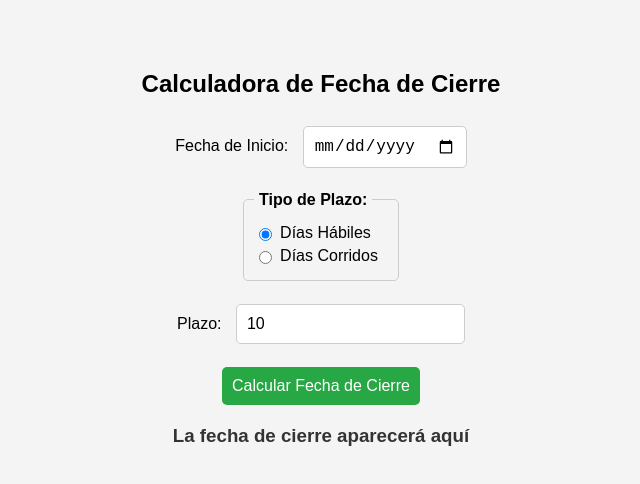
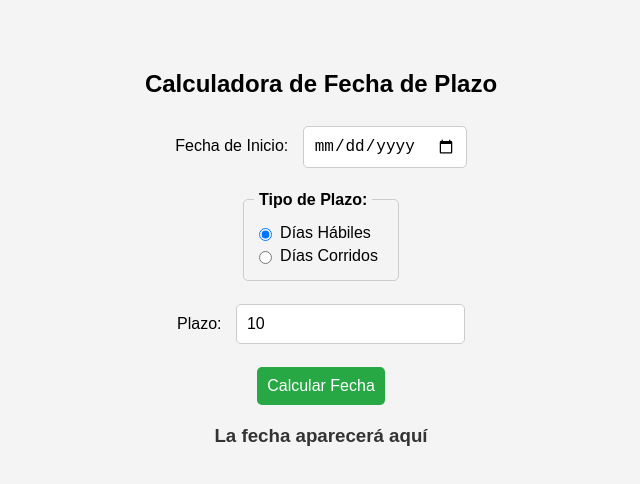
Before and after one commit to DanielCea/index, a plain HTML site: page index.1.html in a window 1280 px wide. Shown: the whole page, without its empty margins (319-959 px from the left). Drawn offline with Linux system fonts and the light colour scheme.

Commit message:
Update index.1.html

```diff
--- a/index.1.html
+++ b/index.1.html
@@ -70,7 +70,7 @@
     </head>
 <body>
 
-    <h2>Calculadora de Fecha de Cierre</h2>
+    <h2>Calculadora de Fecha de Plazo</h2>
 
     <div>
         <label for="fechaInicio">Fecha de Inicio:</label>
@@ -94,9 +94,9 @@
         <input id="diasPlazo" type="number" value="10" min="1">
     </div>
 
-    <button id="btnCalcular">Calcular Fecha de Cierre</button>
+    <button id="btnCalcular">Calcular Fecha</button>
 
-    <h3 id="fechaCierre">La fecha de cierre aparecerá aquí</h3>
+    <h3 id="fechaCierre">La fecha aparecerá aquí</h3>
 
     <script>
         // --- 1. LISTA DE FERIADOS (Formato: 'YYYY-MM-DD') ---
```
